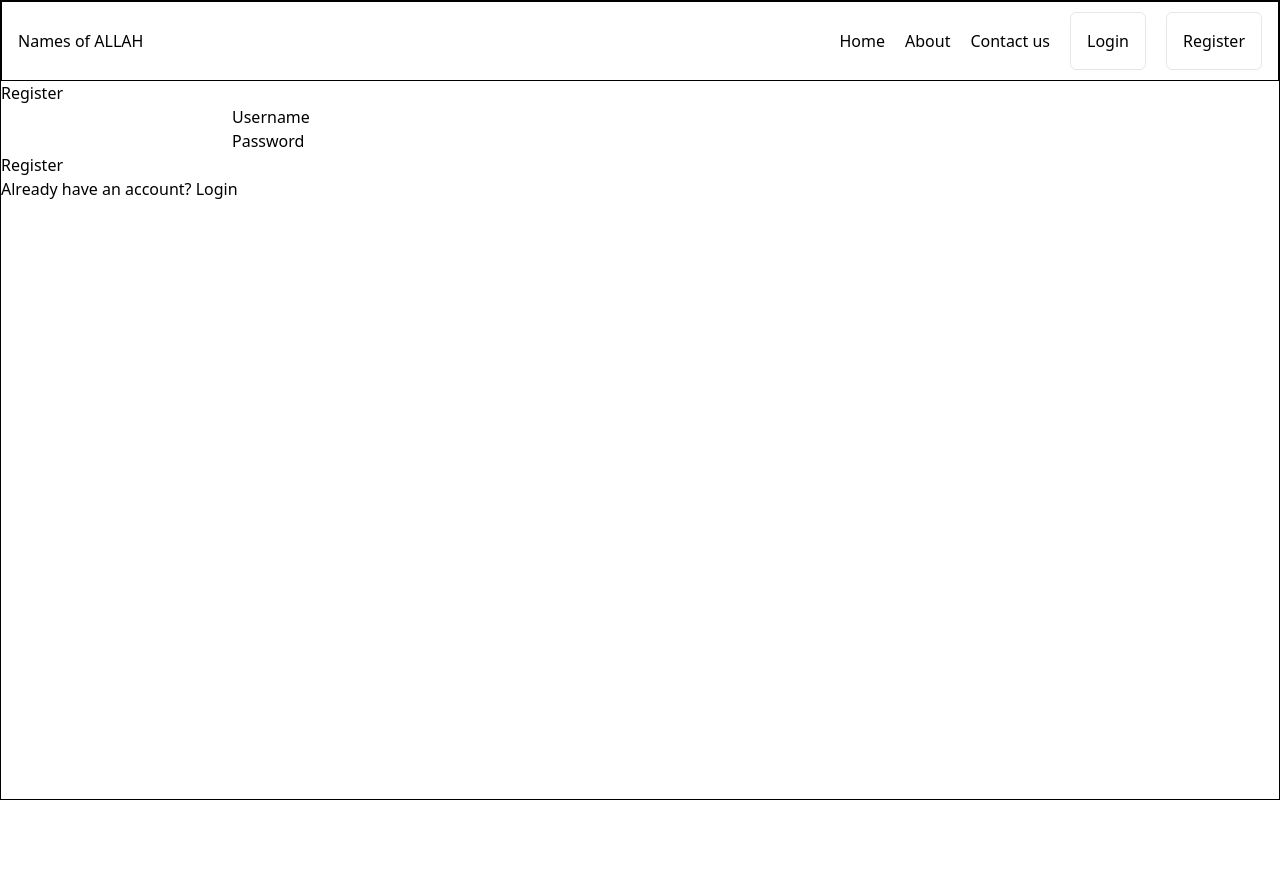
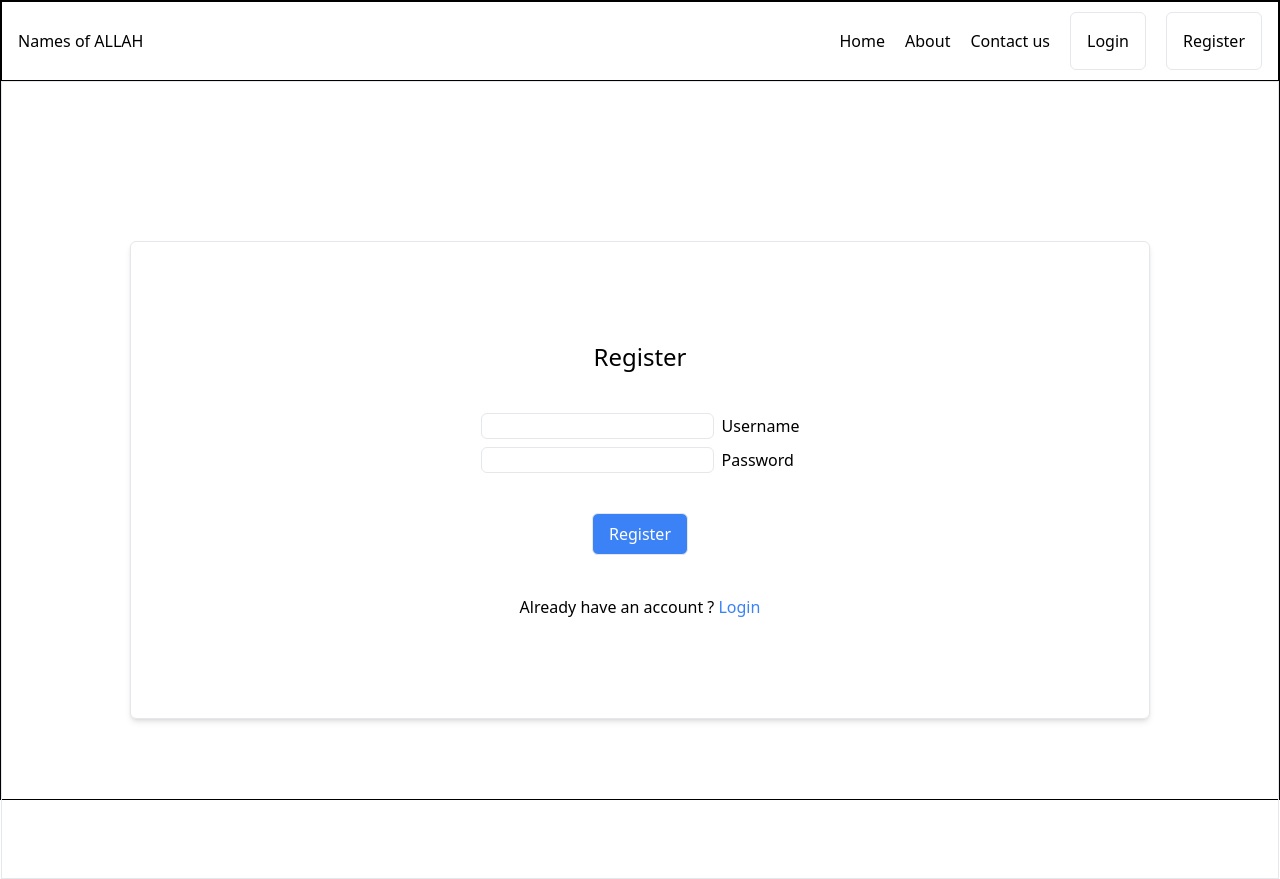
Before and after one commit to m-elhamlaoui/Names_Of_ALLAH, a React (Create React App) app in the folder frontend/: page /register in a window 1280 px wide. Before the commit the page ends 800 px from the top, so only its background shows below. Built offline with nearby package versions, Linux system fonts and the light colour scheme.

Commit message:
sending back token in registration and fixing some css

```diff
--- a/frontend/src/components/Login.jsx
+++ b/frontend/src/components/Login.jsx
@@ -36,11 +36,11 @@ const Login = ({ setUser }) => {
             <h2 className='text-2xl'>Login</h2>
             <div className="flex flex-col justify-start items-start w-max gap-2">
 
-            <div className="flex flex-row gap-2 justify-start">
+            <div className="flex flex-row gap-2 justify-start items-center">
               <input type="text" className='border rounded-md w-max' required value={username} onChange={(e) => setUsername(e.target.value)} />
               <label>Username</label>
             </div>
-            <div className="flex flex-row gap-2 justify-start">
+            <div className="flex flex-row gap-2 justify-start items-center">
               <input type="password" className='border rounded-md w-max' required value={password} onChange={(e) => setPassword(e.target.value)} />
               <label>Password</label>
             </div>
--- a/frontend/src/components/Navbar.jsx
+++ b/frontend/src/components/Navbar.jsx
@@ -1,20 +1,19 @@
 import React, { useState, useEffect } from 'react';
 import { useNavigate } from 'react-router-dom';
 
-const Navbar = ({ scrollToSection }) => {
-  const [user, setUser] = useState(null);
+const Navbar = ({ scrollToSection, user, setUser }) => {
   const navigate = useNavigate();
 
   useEffect(() => {
-    // Check if the user is already logged in when the component mounts
     const loggedUser = localStorage.getItem('user');
     if (loggedUser) {
       setUser(JSON.parse(loggedUser));
     }
-  }, []);
+  }, [user]);
 
   const handleLogout = () => {
     localStorage.removeItem('user');
+    localStorage.removeItem('token');
     setUser(null);
     navigate('/');
   };
--- a/frontend/src/components/Quiz.jsx
+++ b/frontend/src/components/Quiz.jsx
@@ -63,22 +63,36 @@ const Quiz = () => {
     };
 
     return (
-        <div className="app">
+        <div className="flex flex-col items-center justify-center min-h-screen bg-gray-100 border gap-5">
             {showScore ? (
-                <div className="score-section">
-                    You scored {score} out of {questions.length}!
-                    <button onClick={handleRestartButtonClick}>Play Again</button>
+                <div className="bg-white p-8 rounded-lg shadow-md text-center">
+                    <h1 className="text-2xl font-bold mb-4">Quiz Results</h1>
+                    <p className="mb-4">You scored {score} out of {questions.length}!</p>
+                    <button
+                        className="bg-blue-500 text-white py-2 px-4 rounded hover:bg-blue-600 transition duration-200"
+                        onClick={handleRestartButtonClick}
+                    >
+                        Play Again
+                    </button>
                 </div>
             ) : (
-                <div className="quiz-section">
-                    <h1>Quiz about The Names of ALLAH</h1>
-                    <div className="question-section">
-                        <h2 id="question">{questions[currentQuestionIndex].question}</h2>
-                        <div id="answer-buttons">
+                <div className="bg-white p-8 rounded-lg shadow-md">
+                    <h1 className="text-2xl font-bold mb-6">Quiz about The Names of ALLAH</h1>
+                    <div className="mb-4">
+                        <h2 className="text-xl font-semibold mb-4">{questions[currentQuestionIndex].question}</h2>
+                        <div className="flex flex-col space-y-2">
                             {questions[currentQuestionIndex].answers.map((answer, index) => (
                                 <button
                                     key={index}
-                                    className={`btn ${selectedAnswer !== null && answer.correct ? 'correct' : ''} ${selectedAnswer !== null && !answer.correct && selectedAnswer === answer.correct ? 'incorrect' : ''}`}
+                                    className={`py-2 px-4 rounded transition duration-200 ${
+                                        selectedAnswer !== null
+                                            ? answer.correct
+                                                ? 'bg-green-500 text-white'
+                                                : selectedAnswer === answer.correct
+                                                ? 'bg-red-500 text-white'
+                                                : 'bg-gray-200 text-gray-800'
+                                            : 'bg-blue-500 text-white hover:bg-blue-600'
+                                    }`}
                                     onClick={() => handleAnswerButtonClick(answer.correct)}
                                     disabled={selectedAnswer !== null}
                                 >
@@ -87,7 +101,11 @@ const Quiz = () => {
                             ))}
                         </div>
                     </div>
-                    <button id="next-btn" onClick={handleNextButtonClick} disabled={selectedAnswer === null}>
+                    <button
+                        className="bg-blue-500 text-white py-2 px-4 rounded hover:bg-blue-600 transition duration-200 mt-4"
+                        onClick={handleNextButtonClick}
+                        disabled={selectedAnswer === null}
+                    >
                         {currentQuestionIndex < questions.length - 1 ? 'Next' : 'Show Score'}
                     </button>
                 </div>
--- a/frontend/src/components/Register.jsx
+++ b/frontend/src/components/Register.jsx
@@ -29,31 +29,34 @@ const Register = ({ setUser }) => {
   };
 
   return (
-    <section>
-      <div className="form-box">
-        <div className="form-value">
-          <form onSubmit={handleSubmit}>
-            <h2>Register</h2>
-            <div className="inputbox">
-              <ion-icon name="mail-outline"></ion-icon>
-              <input type="email" required value={username} onChange={(e) => setUsername(e.target.value)} />
+    <div className="w-full h-full flex flex-col justify-center items-center border">
+    <div className="form-value w-[80%] h-[60%] border flex flex-col justify-center items-center py-6 shadow-md rounded-md bg-white">
+      <form onSubmit={handleSubmit} className='w-full h-full flex flex-col justify-center items-center gap-10'>
+        <h2 className='text-2xl'>Register</h2>
+        <div className="flex flex-col justify-start items-start w-max gap-2">
+
+        <div className="flex flex-row gap-2 justify-start items-center">
+          <input type="text" className='border rounded-md w-max' required value={username} onChange={(e) => setUsername(e.target.value)} />
           <label>Username</label>
         </div>
-            <div className="inputbox">
-              <ion-icon name="lock-closed-outline"></ion-icon>
-              <input type="password" required value={password} onChange={(e) => setPassword(e.target.value)} />
+        <div className="flex flex-row gap-2 justify-start items-center">
+          <input type="password" className='border rounded-md w-max' required value={password} onChange={(e) => setPassword(e.target.value)} />
           <label>Password</label>
         </div>
-            <button type="submit">Register</button>
+        </div>
+        <button type="submit" className='px-4 py-2 rounded-md bg-blue-500 border text-white hover:bg-blue-700'>Register</button>
         <div className="register">
           <p>
-                Already have an account? <a href="/login">Login</a>
+            Already have an account
+
+
+            ? <a href="/login" className='text-blue-500'>Login</a>
           </p>
         </div>
       </form>
     </div>
   </div>
-    </section>
+
   );
 };
 
```
Also changed, not shown: 1 other file (tests, documents, lock files or other folders). Lines whose indentation alone changed are shown as unchanged.
